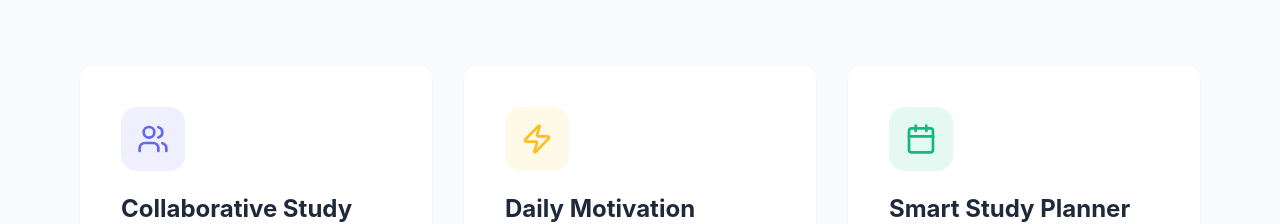
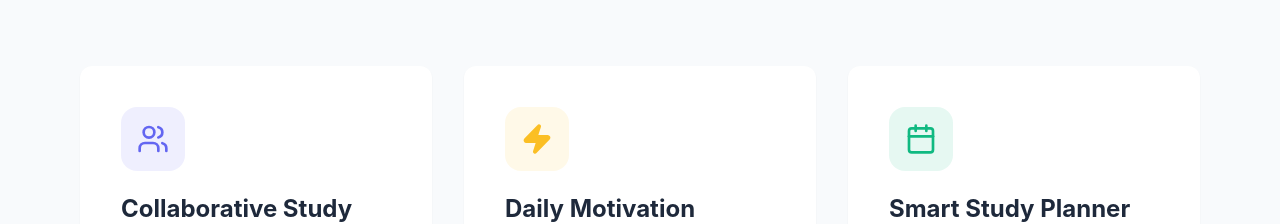
Before and after one commit to venkatanikhil30/stucharix, a React (Vite) app: page / in a window 1280 px wide. Shown: the part 1900-2124 px from the top of the page. Built offline with nearby package versions, Linux system fonts and the light colour scheme.

Commit message:
Fill lightning icon with yellow

```diff
--- a/src/components/Solution.jsx
+++ b/src/components/Solution.jsx
@@ -21,7 +21,7 @@ const Solution = () => {
                             color: "var(--primary)"
                         },
                         {
-                            icon: <Zap size={32} />,
+                            icon: <Zap size={32} fill="currentColor" />,
                             title: "Daily Motivation",
                             desc: "Get daily quotes and streaks to keep your momentum going every single day.",
                             color: "#fbbf24"
```
